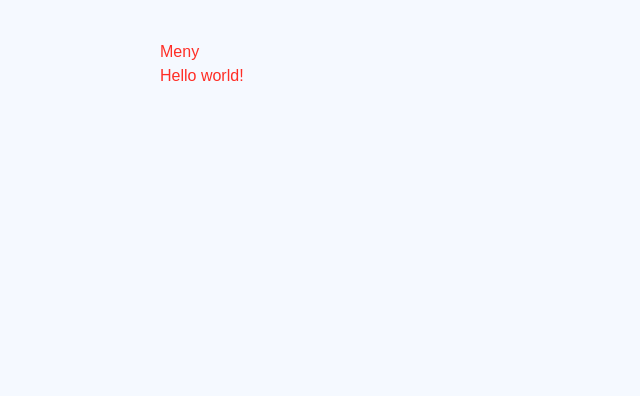
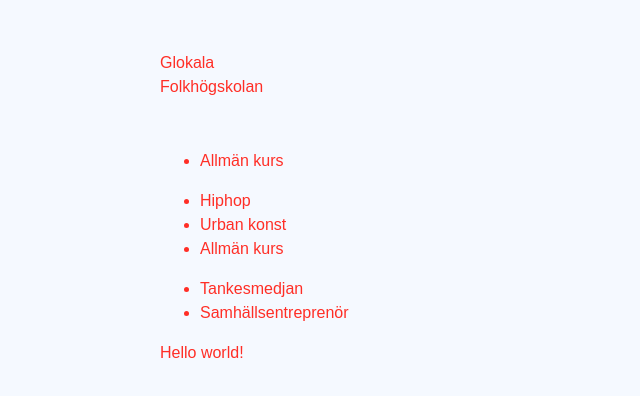
Before and after one commit to glokalab/glokala.se, a plain HTML site: page index.html in a window 1280 px wide. Shown: the whole page, without its empty margins (0-640 px from the left). Drawn offline with Linux system fonts and the light colour scheme.

Commit message:
Update index.html

```diff
--- a/index.html
+++ b/index.html
@@ -8,6 +8,9 @@
    color: #FF2E26;
    font: 16px/150% Arial;
   }
+ h1 {
+  font: 32px/110%;
+ }
   .container {
     margin: 0 auto;
     width: 100%;
@@ -34,7 +37,8 @@
 </head>
 <body bgcolor="#F5F9FF">
   <div class="container">
-    <div class="col-1">Meny</div>
+   <div class="col-1"><h1>Glokala<br>Folkhögskolan</h1><br>
+    <ul><li>Allmän kurs</li></ul><ul><li>Hiphop</li><li>Urban konst</li><li>Allmän kurs</li></ul><ul><li>Tankesmedjan</li><li>Samhällsentreprenör</li></ul></div>
     <div class="col-3">Hello world!</div>
   </div>
 </body>
```
